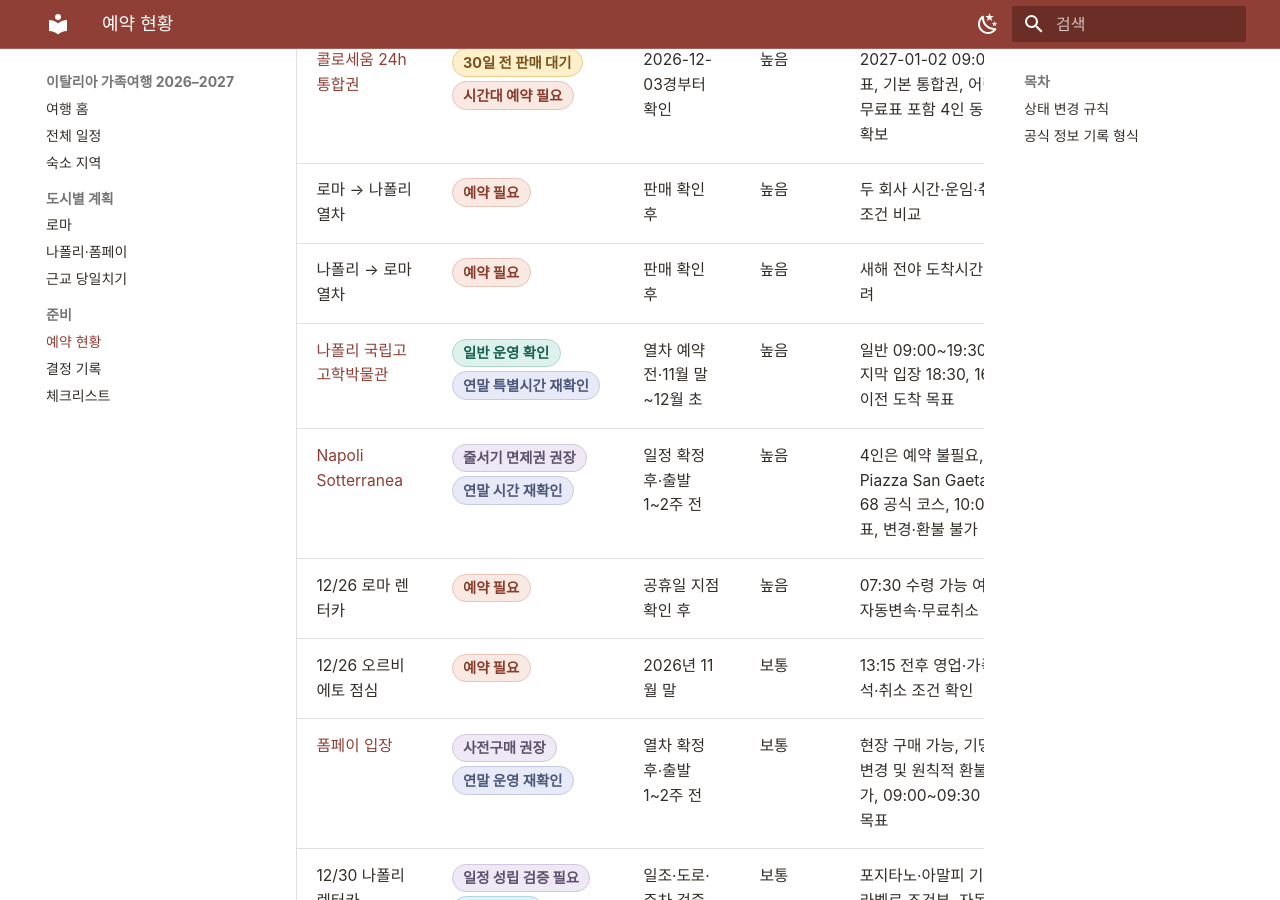
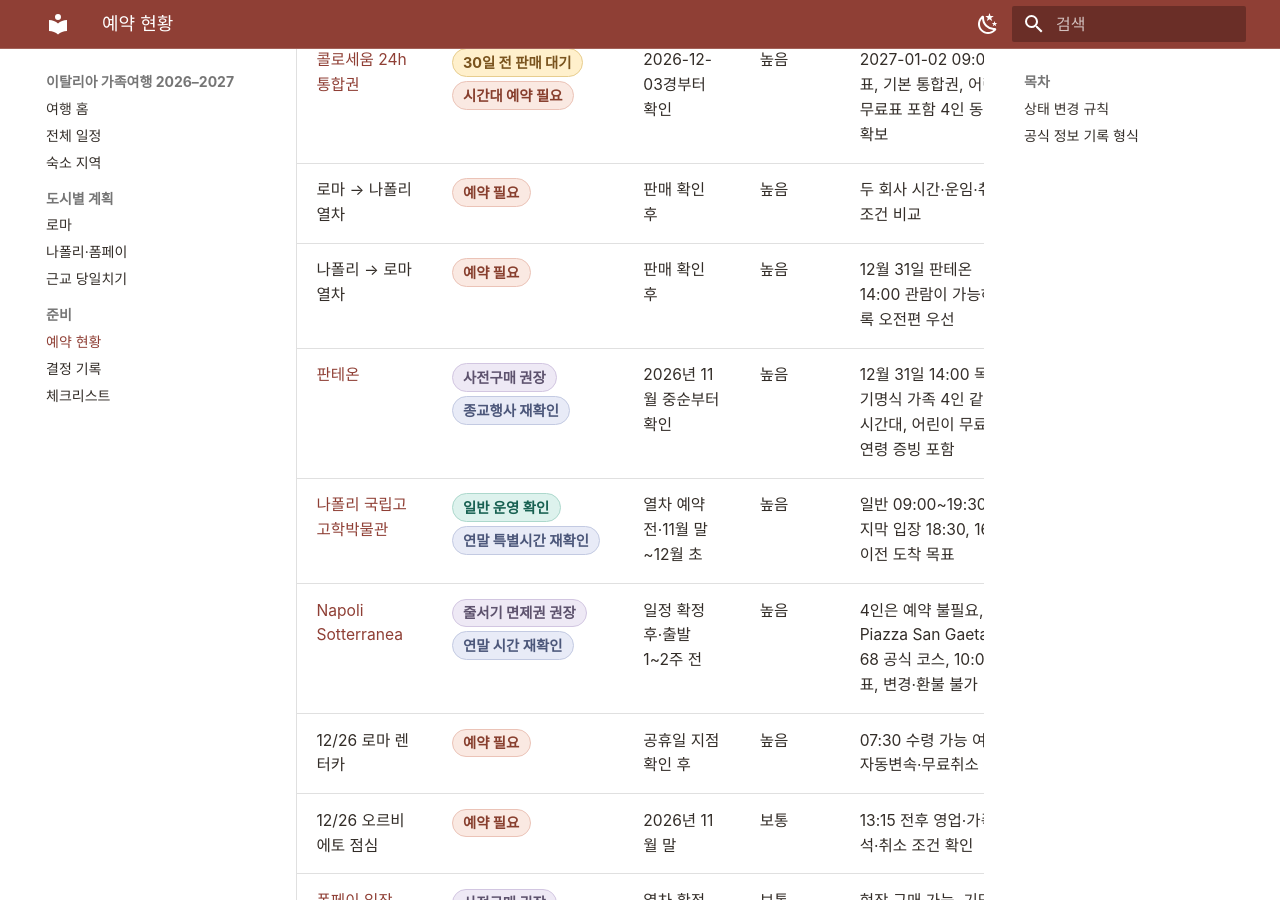
Before and after one commit to Jaeho211/italy-family-trip-2026, an MkDocs documentation site: the page built from docs/reservations.md, in a window 1280 px wide and 900 px high, scrolled down 912 px. Built offline with MkDocs 1.6.1 and Material for MkDocs 9.7.7, drawn with Linux system fonts in a browser that asks for light colours.

Commit message:
Track Pantheon ticket planning

```diff
--- a/docs/reservations.md
+++ b/docs/reservations.md
@@ -15,7 +15,8 @@
 | 어린이 할인 증빙 | <span class="status booking">준비 필요</span> | 출발 전 | 높음 | 여권 등 연령 증빙, 공개 저장소에는 세부정보 미기록 |
 | [콜로세움 24h 통합권](https://ticketing.colosseo.it/en){ target="_blank" rel="noopener" } | <span class="status waiting">30일 전 판매 대기</span><br><span class="status booking">시간대 예약 필요</span> | 2026-12-03경부터 확인 | 높음 | 2027-01-02 09:00 목표, 기본 통합권, 어린이 무료표 포함 4인 동시 확보 |
 | 로마 → 나폴리 열차 | <span class="status booking">예약 필요</span> | 판매 확인 후 | 높음 | 두 회사 시간·운임·취소 조건 비교 |
-| 나폴리 → 로마 열차 | <span class="status booking">예약 필요</span> | 판매 확인 후 | 높음 | 새해 전야 도착시간 고려 |
+| 나폴리 → 로마 열차 | <span class="status booking">예약 필요</span> | 판매 확인 후 | 높음 | 12월 31일 판테온 14:00 관람이 가능하도록 오전편 우선 |
+| [판테온](https://portale.museiitaliani.it/){ target="_blank" rel="noopener" } | <span class="status review">사전구매 권장</span><br><span class="status recheck">종교행사 재확인</span> | 2026년 11월 중순부터 확인 | 높음 | 12월 31일 14:00 목표, 기명식 가족 4인 같은 시간대, 어린이 무료표·연령 증빙 포함 |
 | [나폴리 국립고고학박물관](https://www.museoarcheologiconapoli.it/en/timetables-and-fares/){ target="_blank" rel="noopener" } | <span class="status verified">일반 운영 확인</span><br><span class="status recheck">연말 특별시간 재확인</span> | 열차 예약 전·11월 말~12월 초 | 높음 | 일반 09:00~19:30·마지막 입장 18:30, 16:30 이전 도착 목표 |
 | [Napoli Sotterranea](https://www.napolisotterranea.org/en/visiting-hours/){ target="_blank" rel="noopener" } | <span class="status review">줄서기 면제권 권장</span><br><span class="status recheck">연말 시간 재확인</span> | 일정 확정 후·출발 1~2주 전 | 높음 | 4인은 예약 불필요, Piazza San Gaetano 68 공식 코스, 10:00 목표, 변경·환불 불가 |
 | 12/26 로마 렌터카 | <span class="status booking">예약 필요</span> | 공휴일 지점 확인 후 | 높음 | 07:30 수령 가능 여부·자동변속·무료취소 확인 |
```
